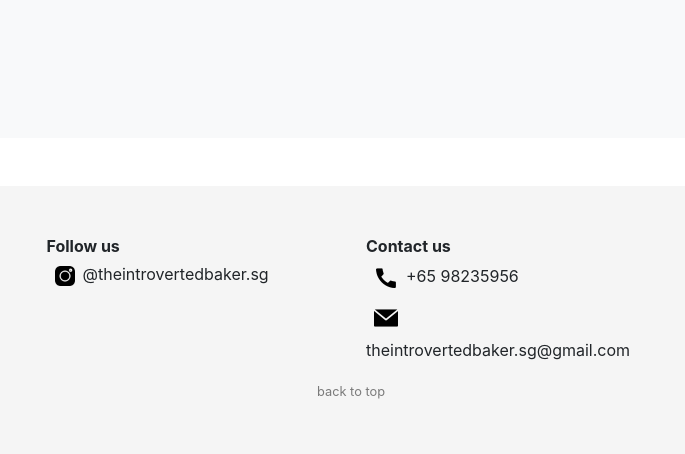
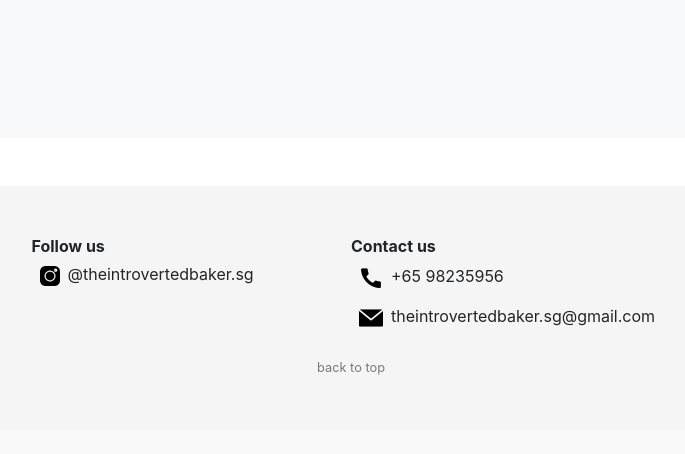
Before and after one commit to tenebrius1/introvertedbaker, a Flask app: page /about in a window 1280 px wide. Shown: the part 1895-2349 px from the top of the page, without its empty margins (289-974 px from the left). After the commit the page ends 2270 px from the top, so only its background shows below. Run offline with Flask 2, Linux system fonts and the light colour scheme; some libraries are stand-ins or nearby versions.

Commit message:
updated footer padding

```diff
--- a/templates/layout.html
+++ b/templates/layout.html
@@ -59,12 +59,12 @@
 
 <footer class="container-fluid pt-5 px-3 pb-1" id="footer">
     <div class="row d-flex justify-content-center">
-        <div class="col-12 col-md-3">
+        <div class="col-12 col-md-3 px-0">
             <p class="footer_words"><strong>Follow us</strong></p>
             <p class="footer_words"><img src="../static/misc/instagram.png" width="20px" height="20px"
                     style="margin: 0.5rem;">@theintrovertedbaker.sg</p>
         </div>
-        <div class="col-12 col-md-3">
+        <div class="col-12 col-md-3 px-0">
             <p class="footer_words"><strong>Contact us</strong></p>
             <p class="footer_words"><img src="../static/misc/phone.png" style="margin: 0.5rem;">+65 98235956</p>
             <p class="footer_words"><img src="../static/misc/mail.png"
```
